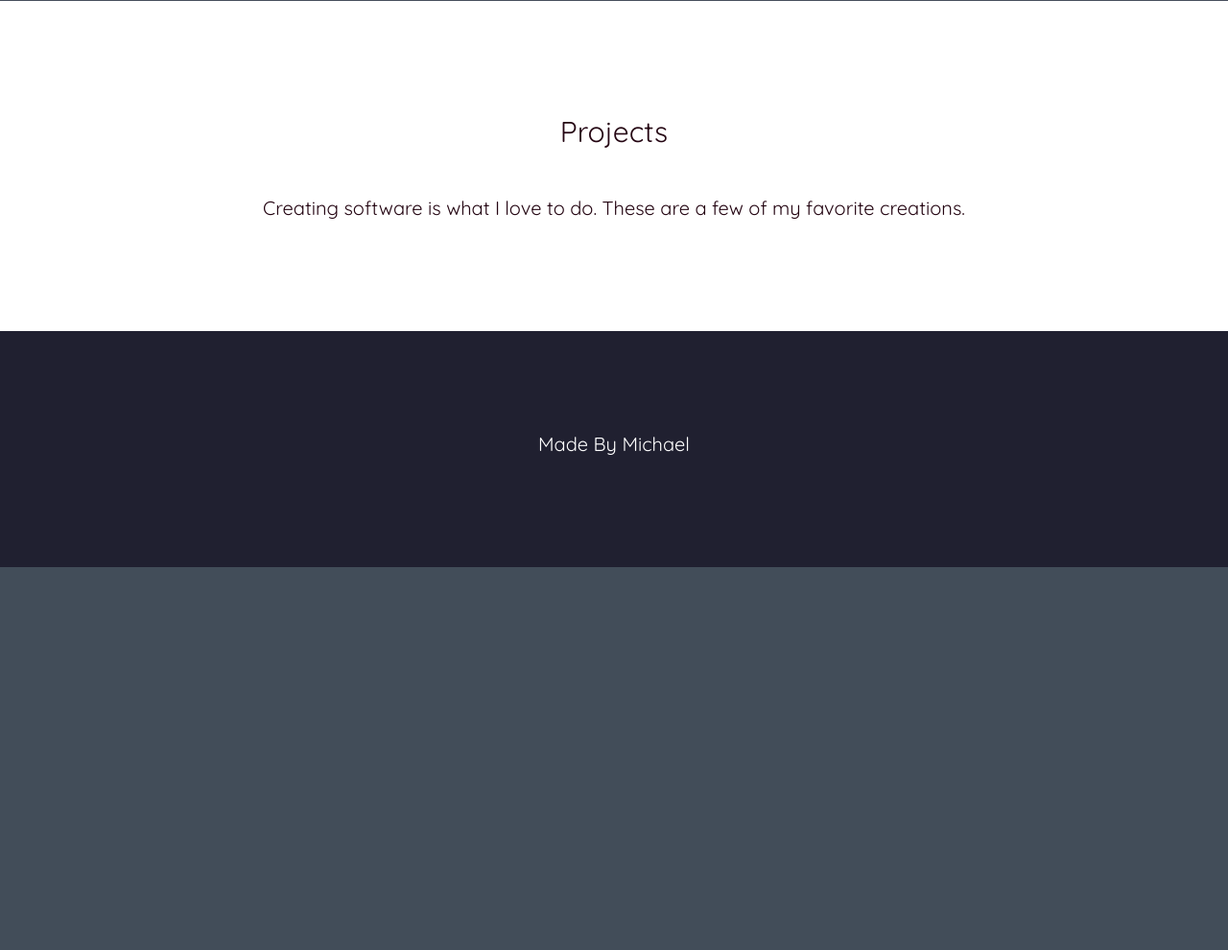
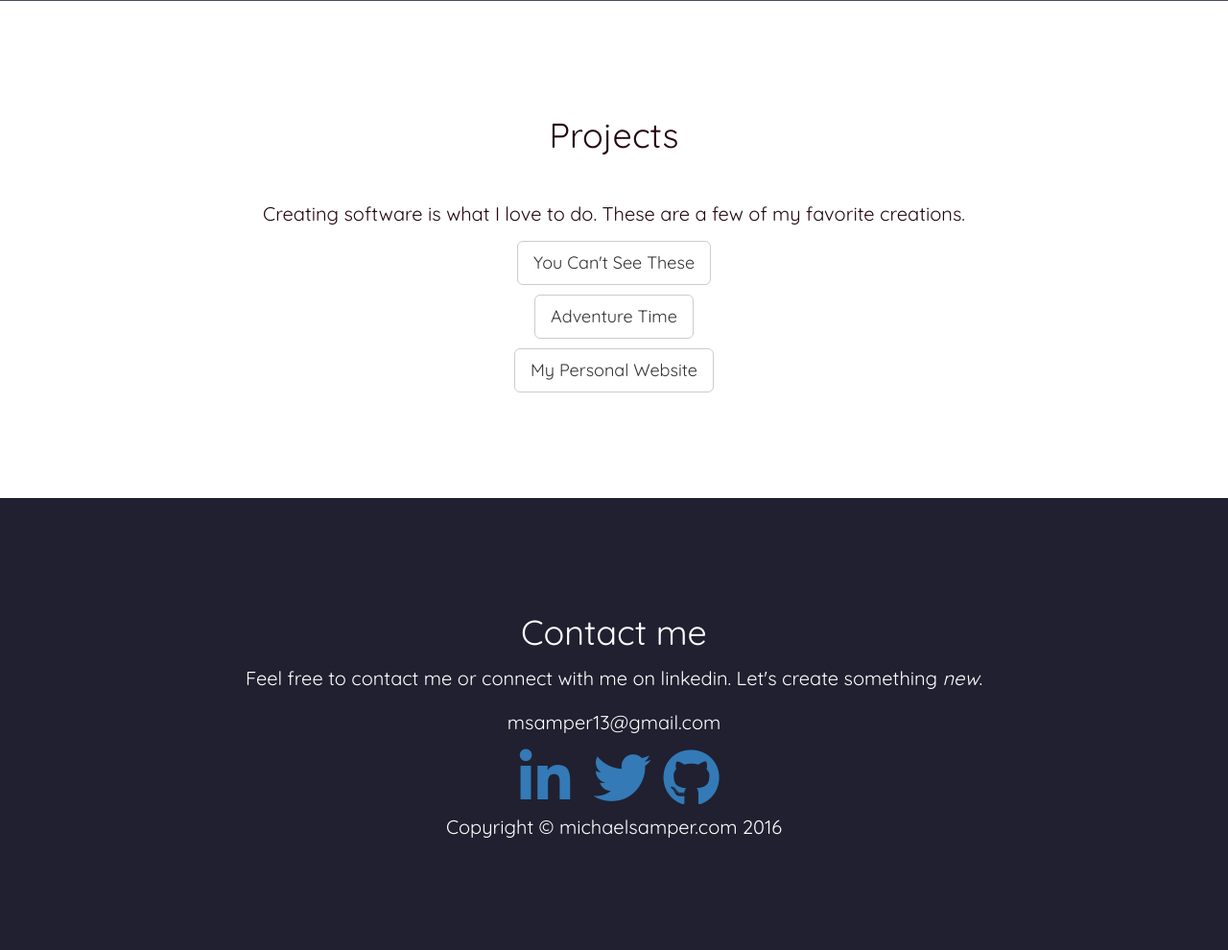
Before and after one commit to msamper/msamper.github.io, a PHP site: page / in a window 1280 px wide. Shown: the part 1358-2348 px from the top of the page at 96% size. Before the commit the page ends 1949 px from the top, so only its background shows below. Run offline with PHP 8.4, Linux system fonts and the light colour scheme; some libraries are stand-ins or nearby versions.

Commit message:
Website revamp 2

```diff
--- a/CSS/main.css
+++ b/CSS/main.css
@@ -52,7 +52,7 @@
       color: #ffffff;
   }
   .bg-3 {
-      background:url('../assets/fries.jpg') no-repeat center top #FFF
+      background: #FFF
       color: #555555;
   }
   .bg-4 {
--- a/HTML/index.html
+++ b/index.html
@@ -3,17 +3,18 @@
 <html>
 	<script src="https://ajax.googleapis.com/ajax/libs/jquery/3.1.1/jquery.min.js"></script>
 	<script src="https://maxcdn.bootstrapcdn.com/bootstrap/3.3.7/js/bootstrap.min.js"></script>
-	<script type="text/javascript" src="../js/jsInit.js"></script>
+	<script type="text/javascript" src="/js/jsInit.js"></script>
+	<script src="https://use.fontawesome.com/4192a5300e.js"></script>
 <head lang="en">
 	<title>Michael Samper</title>
 	<meta charset="utf-8">
 	<meta name="viewport" content="width=device-width, initial-scale=1">
 
-	<link rel="icon" type="image/png" href="../assets/favicon.png">
-	<link rel="stylesheet" href="../CSS/animate.css">
+	<link rel="icon" type="image/png" href="/assets/favicon.png">
+	<link rel="stylesheet" href="/CSS/animate.css">
 	<link rel="stylesheet" href="https://maxcdn.bootstrapcdn.com/bootstrap/3.3.7/css/bootstrap.min.css" integrity="sha384-BVYiiSIFeK1dGmJRAkycuHAHRg32OmUcww7on3RYdg4Va+PmSTsz/K68vbdEjh4u" crossorigin="anonymous">
 	<link href="https://fonts.googleapis.com/css?family=Quicksand" rel="stylesheet">
-	<link rel="stylesheet" type="text/css" href="../CSS/main.css" media="screen" />
+	<link rel="stylesheet" type="text/css" href="/CSS/main.css" media="screen" />
 
 </head>
 
@@ -33,7 +34,7 @@
 					<li><a href="#about">About</a></li>
 					<li><a href="#projects">Projects</a></li>
 					<li><a href="#contact">Contact</a></li>
-					<li><a href="../assets/resume.pdf">Resume</a></li>
+					<li><a href="/assets/resume.pdf">Resume</a></li>
 				</ul>
 			</div>
 		</div>
@@ -52,16 +53,16 @@
 			<!-- Wrapper for slides -->
 			<div id="wrapper" class="carousel-inner">
 				<div class="item active">
-					<img src="../assets/Betas.jpg">
+					<img src="/assets/Betas.jpg">
 				</div>
 				<div class="item">
-					<img src="../assets/HLA.jpg">
+					<img src="/assets/HLA.jpg">
 				</div>
 				<div class="item">
-					<img src="../assets/HLA_group.jpg">
+					<img src="/assets/HLA_group.jpg">
 				</div>
 				<div class="item">
-					<img src="../assets/GOT.jpg">
+					<img src="/assets/GOT.jpg">
 				</div>
 			</div>
 		</div>
@@ -86,14 +87,26 @@
 
 	<!-- Third Container -->
 	<div id="projects" class="container-fluid bg-3 text-center">
-		<h2 class="margin">Projects</h2>
+		<h1 class="margin">Projects</h1>
 		<p>Creating software is what I love to do. These are a few of my favorite creations.</p>
+		<p><a href="https://github.com/msamper/UGAHacks" class="btn btn-default btn-lg">You Can't See These</a></p>
+		<p><a href="https://github.com/msamper/adventure_time" class="btn btn-default btn-lg">Adventure Time</a></p>
+		<p><a href="https://github.com/msamper/my_website" class="btn btn-default btn-lg">My Personal Website</a></p>
 	</div>
 
-	<!-- Footer -->
-	<footer class="container-fluid bg-4 text-center">
-		<p>Made By Michael</p>
-	</footer>
+<div id="contact" class="container-fluid bg-4 text-center">
+	<h1>Contact me</h1>
+	<p>Feel free to contact me or connect with me on linkedin. Let's
+		create something <i>new</i>.</p>
+	<p>msamper13@gmail.com</p>
+	<a href="https://www.linkedin.com/in/ms2015">
+		<i class="fa fa-linkedin fa-3x fa-fw" aria-hidden="true"></i></a>
+		<a href="https://twitter.com/msamper13">
+			<i class="fa fa-twitter fa-3x fa-fw" aria-hidden="true"></i></a>
+			<a href="http://github.com/msamper">
+				<i class="fa fa-github fa-3x" aria-hidden="true"></i></a>
+				<p>Copyright © michaelsamper.com 2016</p>
+			</div>
 
 </body>
 </html>
```
